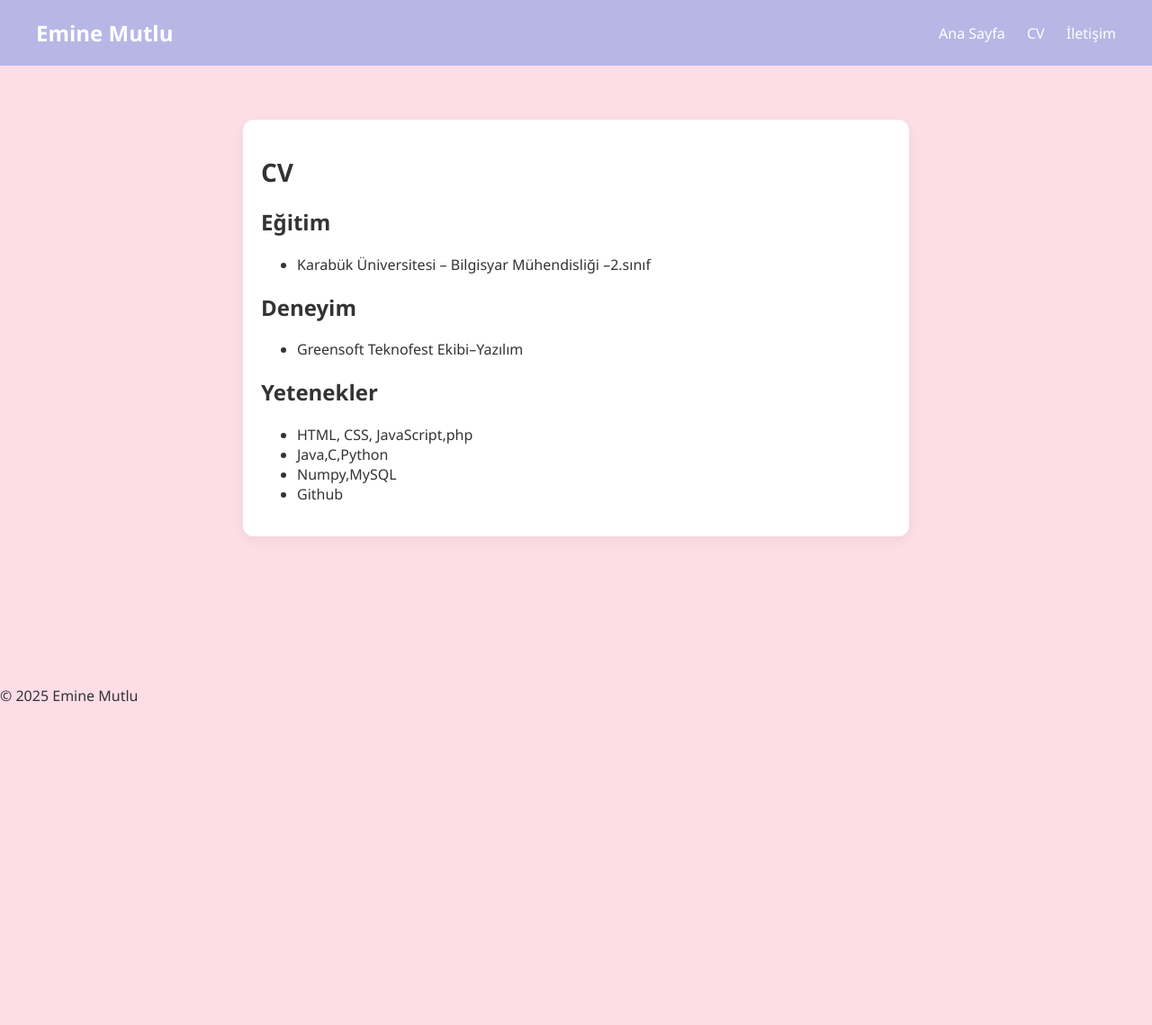
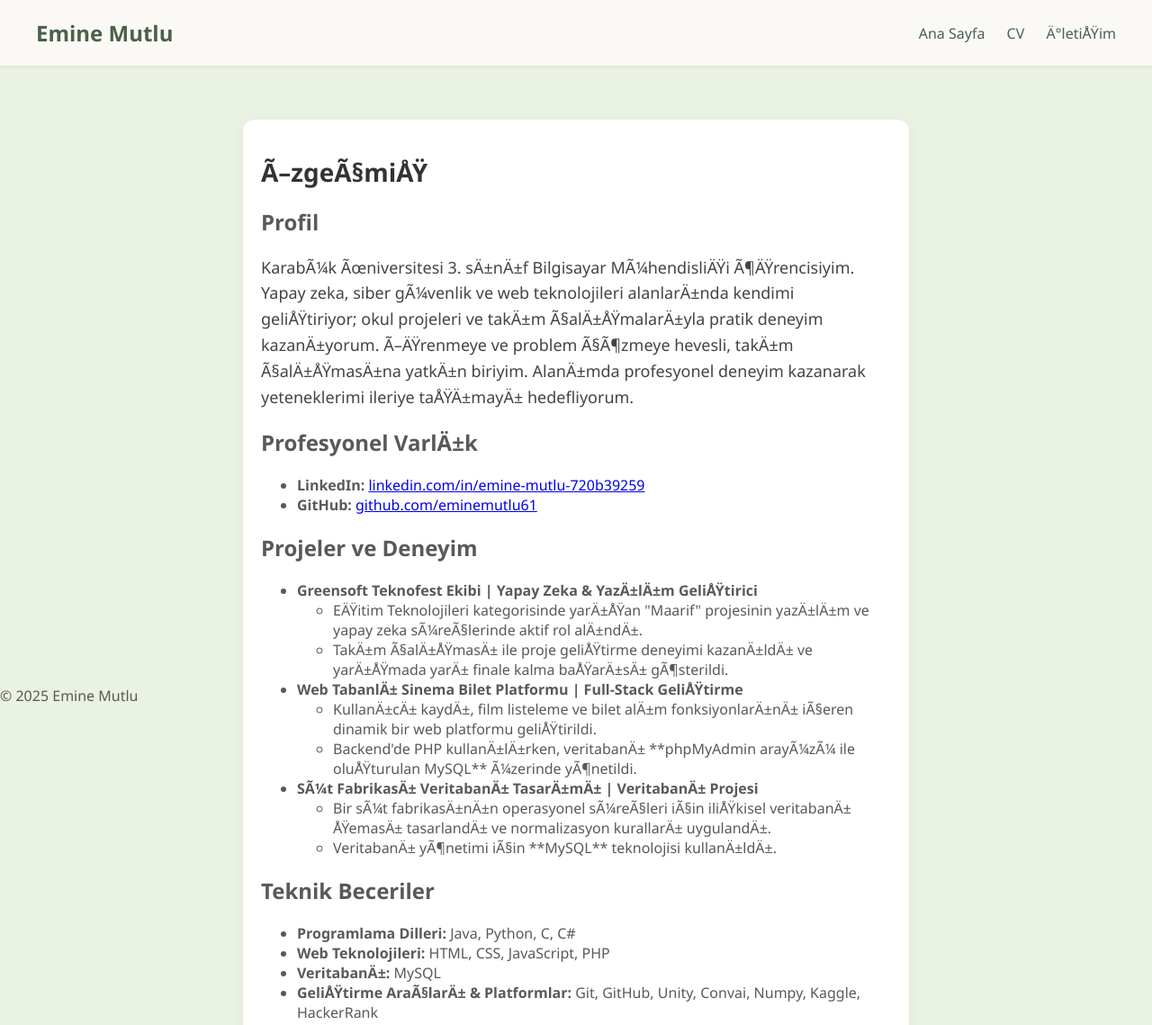
Before and after one commit to EmineMutlu61/cv, a plain HTML site: page cv.html in a window 1280 px wide. Shown: the top 1139 px of the page at 90% size. Before the commit the page ends 800 px from the top, so only its background shows below. Drawn offline with Linux system fonts and the light colour scheme.

Commit message:
cv yapısı değiştirildi

```diff
--- a/cv.html
+++ b/cv.html
@@ -1,9 +1,9 @@
 <!DOCTYPE html>
 <html lang="tr">
 <head>
-  <meta charset="UTF-8" />
+  <meta charset="UTF--8" />
   <meta name="viewport" content="width=device-width, initial-scale=1.0" />
-  <title>CV</title>
+  <title>CV - Emine Mutlu</title>
   <link rel="stylesheet" href="style.css" />
 </head>
 <body>
@@ -17,26 +17,65 @@
   </header>
 
   <main class="content">
-    <h1>CV</h1>
+    <h1>Özgeçmiş</h1>
+
+    <h2>Profil</h2>
+    <p>
+      Karabük Üniversitesi 3. sınıf Bilgisayar Mühendisliği öğrencisiyim. Yapay zeka, siber güvenlik ve web teknolojileri alanlarında kendimi geliştiriyor; okul projeleri ve takım çalışmalarıyla pratik deneyim kazanıyorum. Öğrenmeye ve problem çözmeye hevesli, takım çalışmasına yatkın biriyim. Alanımda profesyonel deneyim kazanarak yeteneklerimi ileriye taşımayı hedefliyorum.
+    </p>
+
+    <h2>Profesyonel Varlık</h2>
+    <ul>
+        <li><strong>LinkedIn:</strong> <a href="https://www.linkedin.com/in/emine-mutlu-720b39259" target="_blank">linkedin.com/in/emine-mutlu-720b39259</a></li>
+        <li><strong>GitHub:</strong> <a href="https://github.com/eminemutlu61" target="_blank">github.com/eminemutlu61</a></li>
+    </ul>
+
+    <h2>Projeler ve Deneyim</h2>
+    <ul>
+      <li>
+        <strong>Greensoft Teknofest Ekibi | Yapay Zeka & Yazılım Geliştirici</strong>
+        <ul>
+            <li>Eğitim Teknolojileri kategorisinde yarışan "Maarif" projesinin yazılım ve yapay zeka süreçlerinde aktif rol alındı.</li>
+            <li>Takım çalışması ile proje geliştirme deneyimi kazanıldı ve yarışmada yarı finale kalma başarısı gösterildi.</li>
+        </ul>
+      </li>
+      <li>
+        <strong>Web Tabanlı Sinema Bilet Platformu | Full-Stack Geliştirme</strong>
+        <ul>
+            <li>Kullanıcı kaydı, film listeleme ve bilet alım fonksiyonlarını içeren dinamik bir web platformu geliştirildi.</li>
+            <li>Backend'de PHP kullanılırken, veritabanı **phpMyAdmin arayüzü ile oluşturulan MySQL** üzerinde yönetildi.</li>
+        </ul>
+      </li>
+      <li>
+        <strong>Süt Fabrikası Veritabanı Tasarımı | Veritabanı Projesi</strong>
+        <ul>
+            <li>Bir süt fabrikasının operasyonel süreçleri için ilişkisel veritabanı şeması tasarlandı ve normalizasyon kuralları uygulandı.</li>
+            <li>Veritabanı yönetimi için **MySQL** teknolojisi kullanıldı.</li>
+        </ul>
+      </li>
+    </ul>
+
+    <h2>Teknik Beceriler</h2>
+    <ul>
+        <li><strong>Programlama Dilleri:</strong> Java, Python, C, C#</li>
+        <li><strong>Web Teknolojileri:</strong> HTML, CSS, JavaScript, PHP</li>
+        <li><strong>Veritabanı:</strong> MySQL</li>
+        <li><strong>Geliştirme Araçları & Platformlar:</strong> Git, GitHub, Unity, Convai, Numpy, Kaggle, HackerRank</li>
+    </ul>
 
     <h2>Eğitim</h2>
     <ul>
-      <li>Karabük Üniversitesi – Bilgisyar Mühendisliği –2.sınıf</li>
+      <li><strong>Karabük Üniversitesi</strong> - Bilgisayar Mühendisliği (2022-2027)</li>
+      <li><strong>Hasan Hüseyin Akdede Fen Lisesi</strong> (2017-2021)</li>
     </ul>
 
-    <h2>Deneyim</h2>
+    <h2>Dil</h2>
     <ul>
-      <li>Greensoft Teknofest Ekibi–Yazılım</li>
+      <li><strong>İngilizce:</strong> B2 Seviyesi (Okuma, Yazma, Konuşma)</li>
     </ul>
 
-    <h2>Yetenekler</h2>
-    <ul>
-      <li>HTML, CSS, JavaScript,php</li>
-      <li>Java,C,Python</li>
-      <li>Numpy,MySQL</li>
-      <li>Github</li>
-    </ul>
   </main>
+
   <footer>
     <p>&copy; 2025 Emine Mutlu</p>
   </footer>
--- a/style.css
+++ b/style.css
@@ -2,29 +2,30 @@
 body {
   margin: 0;
   font-family: 'Segoe UI', sans-serif;
-  background-color: #FDDDE6;/* açık pembe */
-  color: #333;
+  background-color: #EAF2E3;
+  color: #595959;
 }
 
 /* Üst menü */
 header {
-  background-color: #b7b7e5; /* pastel lila */
+  background-color:#FAF9F6;
   padding: 20px 40px;
   display: flex;
   justify-content: space-between;
   align-items: center;
+  box-shadow: 0 2px 4px rgba(0, 0, 0, 0.05);
 }
 
 .logo {
   font-size: 24px;
   font-weight: bold;
-  color: white;
+  color: #4A604A;
 }
 
 nav a {
   margin-left: 20px;
   text-decoration: none;
-  color: white;
+  color: #4A604A;
   font-weight: 500;
 }
 
@@ -96,5 +97,5 @@ footer {
   bottom: 0;
   left: 0;
   width: auto;
-  background-color: #FDDDE6;
+  background-color: #EAF2E3;
 }
```
Also changed, not shown: index.html (+2 -2 lines), desk3.jpg (added).
